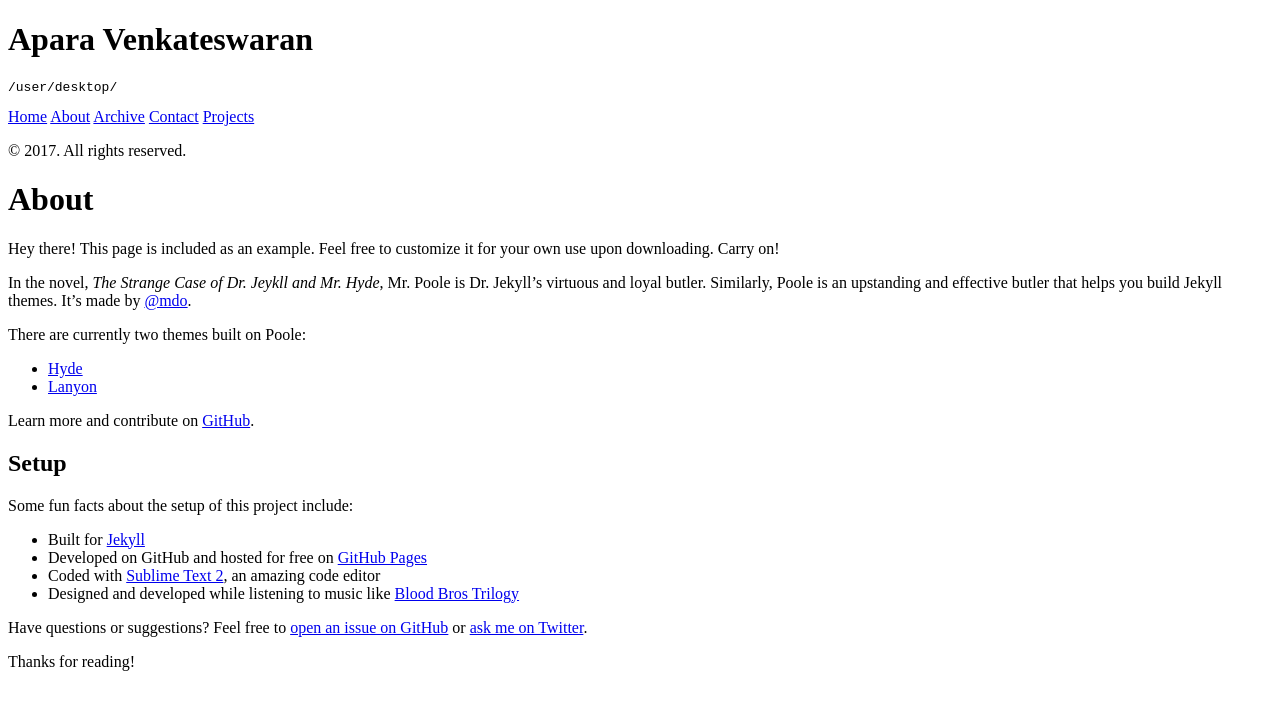
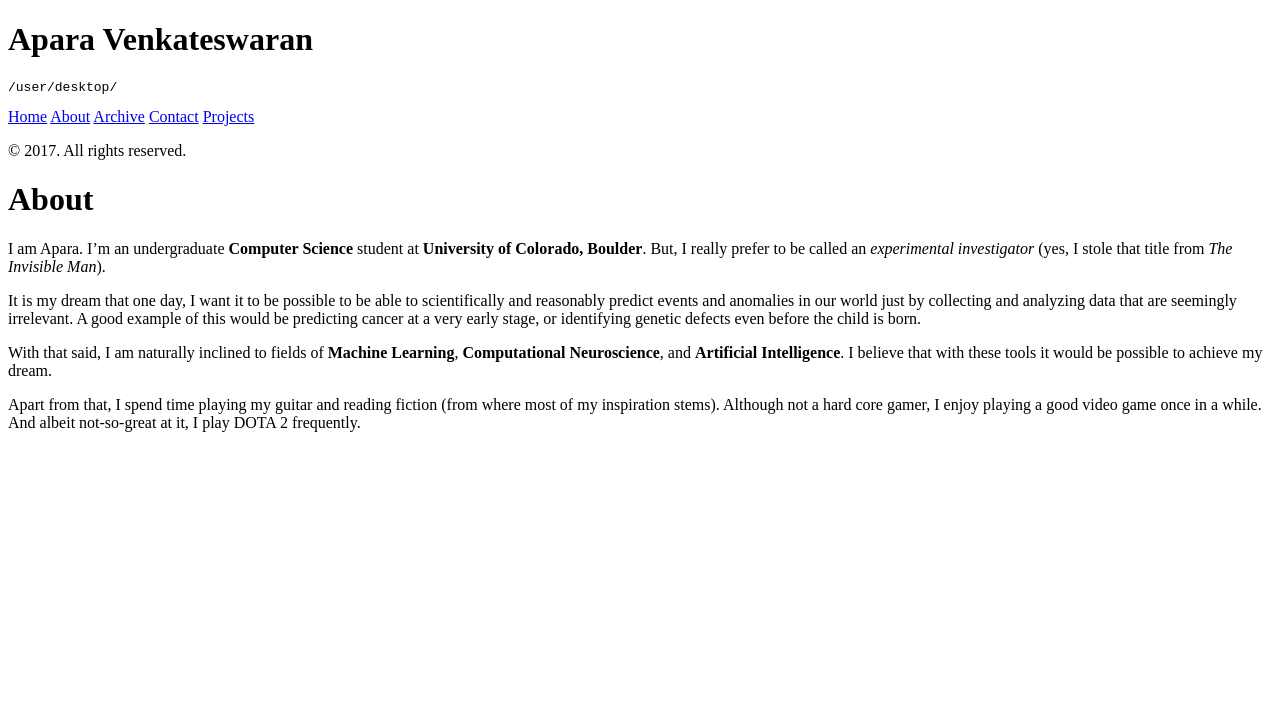
Before and after one commit to AparaV/aparavenkat.com, a Jekyll site: the page built from about.md, in a window 1280 px wide. Shown: the top 710 px of the page. Built offline with Jekyll 4.4.1, drawn with Linux system fonts in a browser that asks for light colours; Markdown is read by kramdown in place of the engine named in the settings.

Commit message:
Add about section

```diff
--- a/about.md
+++ b/about.md
@@ -3,28 +3,13 @@ layout: page
 title: About
 ---
 
-<p class="message">
-  Hey there! This page is included as an example. Feel free to customize it for your own use upon downloading. Carry on!
-</p>
+I am Apara. I'm an undergraduate **Computer Science** student at **University of Colorado, Boulder**.
+But, I really prefer to be called an *experimental investigator* (yes, I stole that title from *The Invisible Man*).
 
-In the novel, *The Strange Case of Dr. Jeykll and Mr. Hyde*, Mr. Poole is Dr. Jekyll's virtuous and loyal butler. Similarly, Poole is an upstanding and effective butler that helps you build Jekyll themes. It's made by [@mdo](https://twitter.com/mdo).
+It is my dream that one day, I want it to be possible to be able to scientifically and reasonably predict events and anomalies in our world just by collecting and analyzing data that are seemingly irrelevant.
+A good example of this would be predicting cancer at a very early stage, or identifying genetic defects even before the child is born.
 
-There are currently two themes built on Poole:
+With that said, I am naturally inclined to fields of **Machine Learning**, **Computational Neuroscience**, and **Artificial Intelligence**. I believe that with these tools it would be possible to achieve my dream.
 
-* [Hyde](http://hyde.getpoole.com)
-* [Lanyon](http://lanyon.getpoole.com)
-
-Learn more and contribute on [GitHub](https://github.com/poole).
-
-## Setup
-
-Some fun facts about the setup of this project include:
-
-* Built for [Jekyll](http://jekyllrb.com)
-* Developed on GitHub and hosted for free on [GitHub Pages](https://pages.github.com)
-* Coded with [Sublime Text 2](http://sublimetext.com), an amazing code editor
-* Designed and developed while listening to music like [Blood Bros Trilogy](https://soundcloud.com/maddecent/sets/blood-bros-series)
-
-Have questions or suggestions? Feel free to [open an issue on GitHub](https://github.com/poole/issues/new) or [ask me on Twitter](https://twitter.com/mdo).
-
-Thanks for reading!
+Apart from that, I spend time playing my guitar and reading fiction (from where most of my inspiration stems).
+Although not a hard core gamer, I enjoy playing a good video game once in a while. And albeit not-so-great at it, I play DOTA 2 frequently.
--- a/public/css/poole.css
+++ b/public/css/poole.css
@@ -328,9 +328,13 @@ tbody tr:nth-child(odd) th {
  * page is wrapped in `.page` and is only used on the page layout.
  */
 
-.page,
+/*.page,*/
 .post {
   margin-bottom: 4em;
+}
+
+.page {
+  margin-bottom: -1em;
 }
 
 /* Blog post or page title */
```
